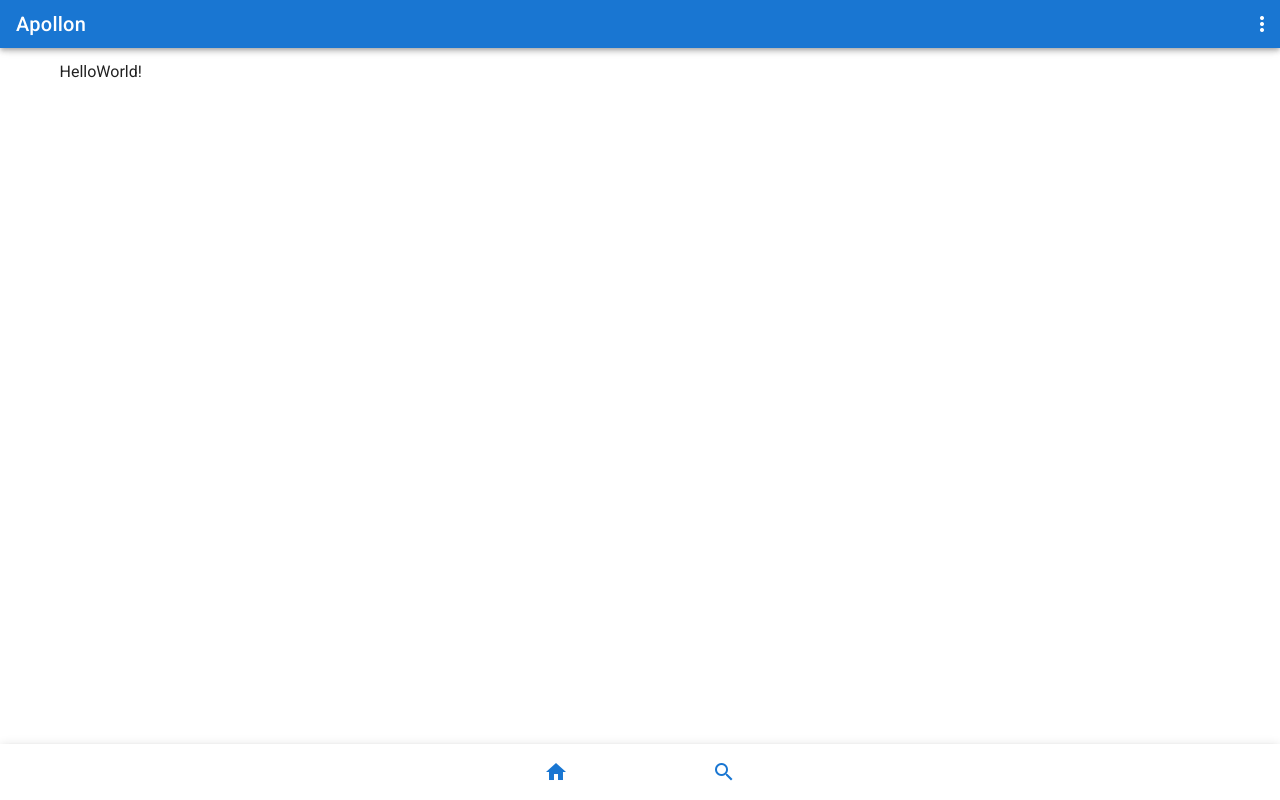
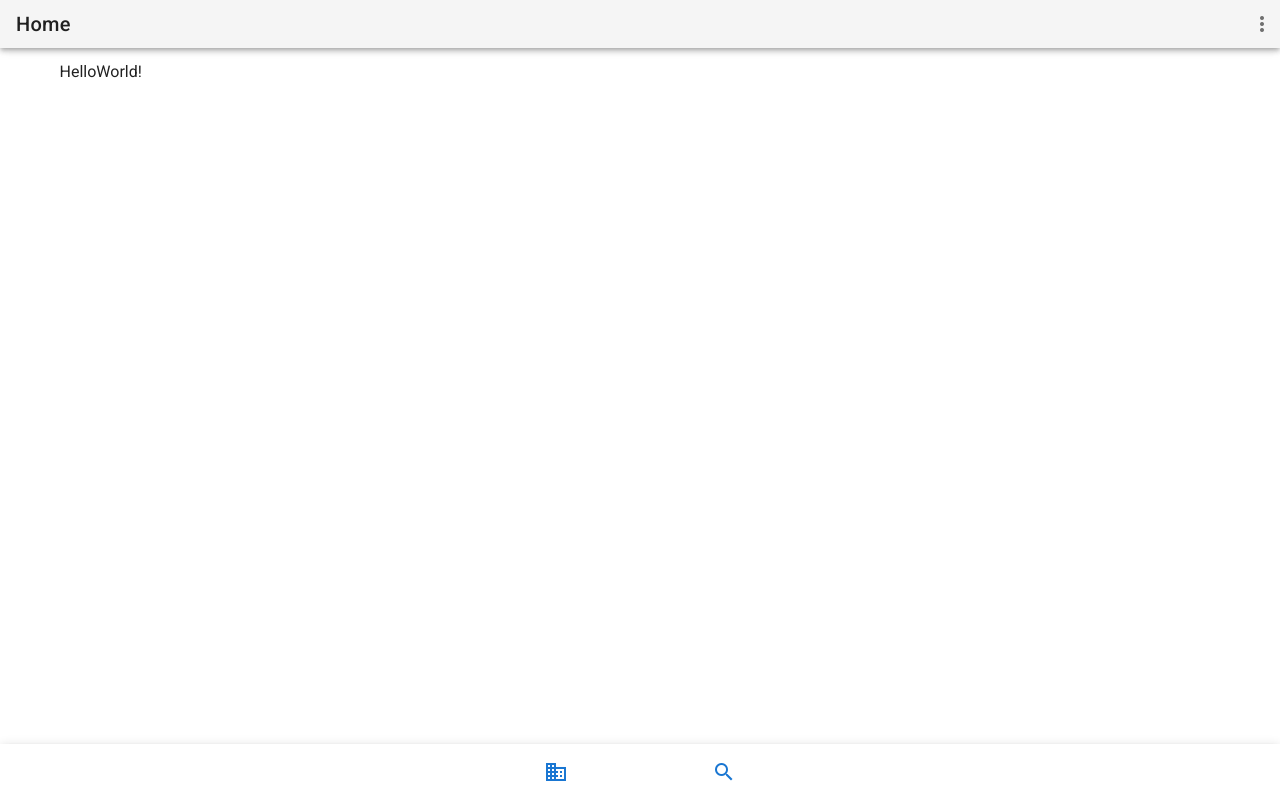
Before and after one commit to beatgrabe/apollon, a Vue app: page /#/ in a window 1280 px wide. Built offline with nearby package versions, Linux system fonts and the light colour scheme.

Commit message:
Revise pages

```diff
--- a/src/App.vue
+++ b/src/App.vue
@@ -1,37 +1,26 @@
 <template>
   <v-app>
-    <v-app-bar
-      app
-      color="primary"
-      dark
-      dense
-    >
-      <div class="title">
-        Apollon
-      </div>
-
-      <v-spacer />
-
-      <v-btn
-        icon
-        small
-      >
-        <v-icon>mdi-dots-vertical </v-icon>
-      </v-btn>
-    </v-app-bar>
-
-    <v-main>
+    <v-main app>
       <router-view />
     </v-main>
 
-    <v-bottom-navigation grow>
-      <v-btn to="home">
+    <v-bottom-navigation
+      app
+      grow
+    >
+      <v-btn
+        height="56"
+        to="home"
+      >
         <v-icon color="primary">
-          mdi-home
+          mdi-domain
         </v-icon>
       </v-btn>
 
-      <v-btn to="search">
+      <v-btn
+        height="56"
+        to="search"
+      >
         <v-icon color="primary">
           mdi-magnify
         </v-icon>
--- a/src/views/Home.vue
+++ b/src/views/Home.vue
@@ -1,6 +1,25 @@
 <template>
-  <div class="home">
-    <HelloWorld />
+  <div>
+    <v-app-bar
+      dense
+    >
+      <div class="title">
+        Home
+      </div>
+
+      <v-spacer />
+
+      <v-btn
+        icon
+        small
+      >
+        <v-icon>mdi-dots-vertical </v-icon>
+      </v-btn>
+    </v-app-bar>
+
+    <div class="home">
+      <HelloWorld />
+    </div>
   </div>
 </template>
 
--- a/src/views/Search.vue
+++ b/src/views/Search.vue
@@ -1,5 +1,63 @@
 <template>
   <div class="search">
     <h1>Search</h1>
+    <v-text-field
+      label="Go to"
+      prepend-inner-icon="mdi-magnify"
+      solo
+    />
+    <v-list>
+      <v-subheader>Recent</v-subheader>
+      <v-list-item
+        v-for="item in recents"
+        :key="item.text"
+      >
+        <v-list-item-content>
+          <v-list-item-title v-text="item.text" />
+        </v-list-item-content>
+      </v-list-item>
+
+      <v-divider />
+      <v-subheader>Areas</v-subheader>
+      <v-list-item
+        v-for="item in areas"
+        :key="item.text"
+      >
+        <v-list-item-content>
+          <v-list-item-title v-text="item.text" />
+        </v-list-item-content>
+      </v-list-item>
+    </v-list>
   </div>
 </template>
+
+<script>
+export default {
+  name: 'Search',
+
+  data: () => ({
+    recents: [
+      {
+        text: 'Foo'
+      },
+      {
+        text: 'Bar'
+      }
+    ],
+    areas: [
+      {
+        text: 'Foos'
+      },
+      {
+        text: 'Bars'
+      }
+    ]
+  })
+}
+</script>
+
+<style lang="scss" scoped>
+.search {
+  padding: 8px
+}
+</style>
```
